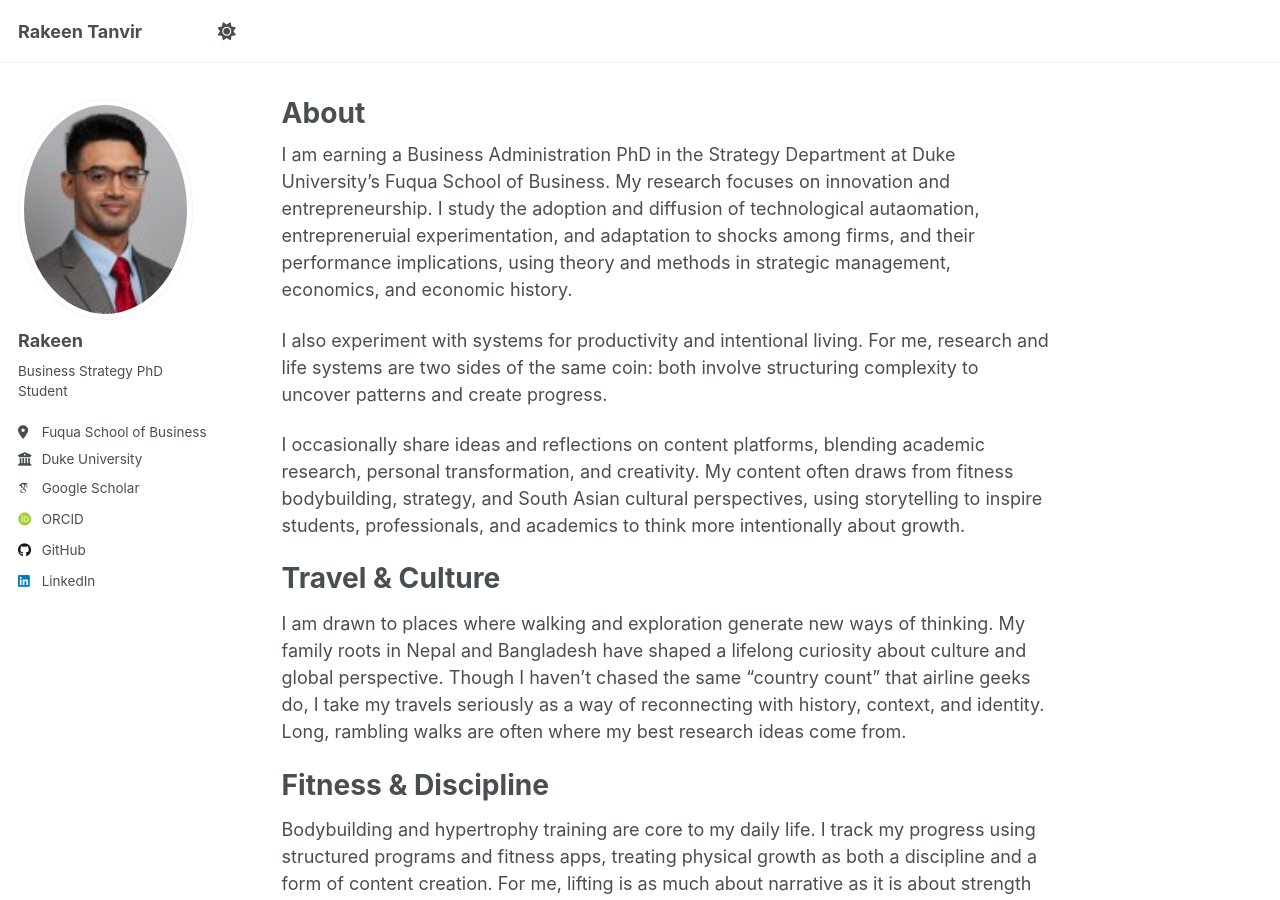
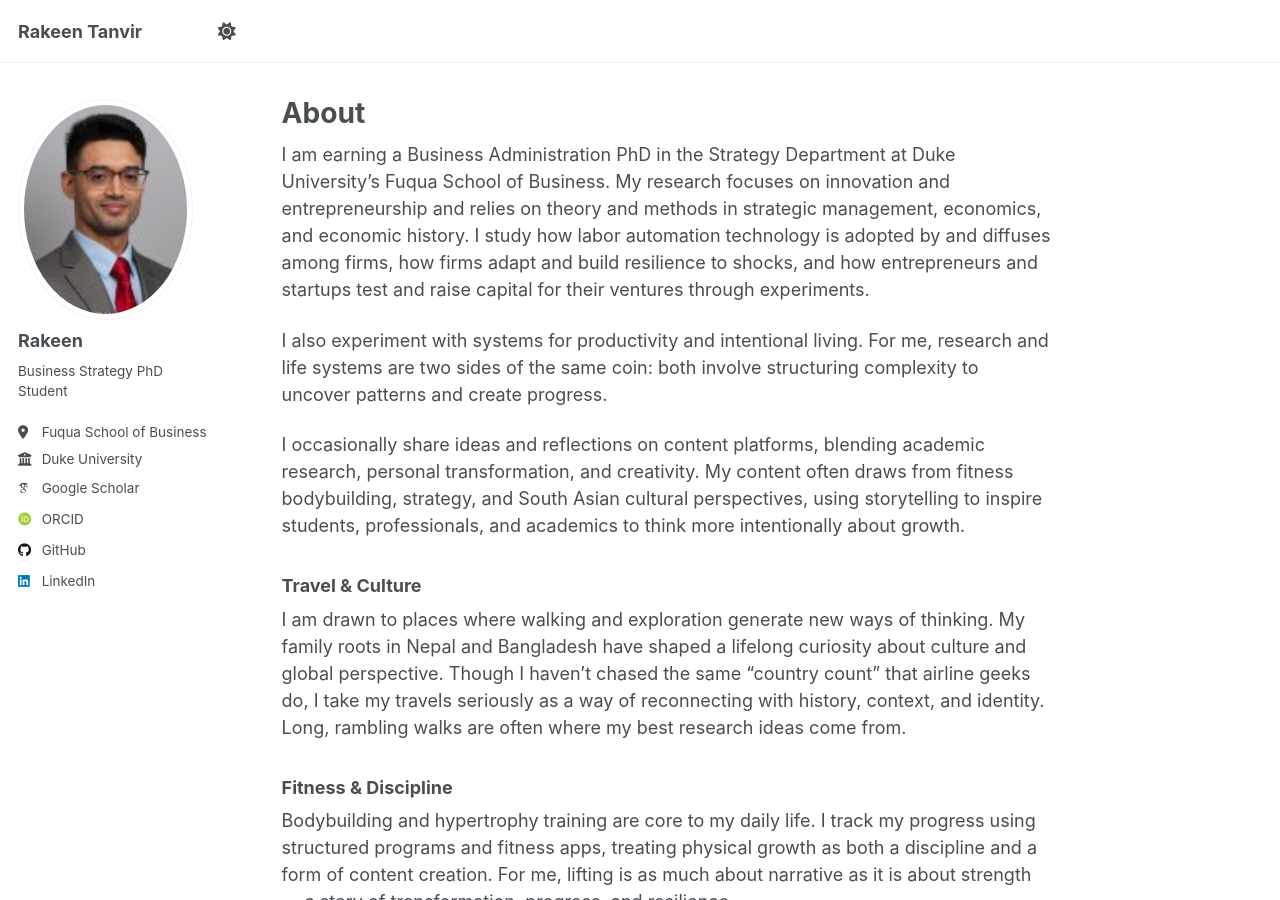
Before and after one commit to rakeentanvir/rakeentanvir.github.io, a Jekyll site: the page built from _pages/about.md, in a window 1280 px wide and 900 px high. Built offline with Jekyll 4.4.1, drawn with Linux system fonts in a browser that asks for light colours; some web fonts are replaced; a script that is not in the unit is left out.

Commit message:
Update about.md

```diff
--- a/_pages/about.md
+++ b/_pages/about.md
@@ -6,20 +6,20 @@ redirect_from:
   - /about/
   - /about.html
 ---
-I am earning a Business Administration PhD in the Strategy Department at Duke University’s Fuqua School of Business. My research focuses on innovation and entrepreneurship. I study the adoption and diffusion of technological autaomation, entrepreneruial experimentation, and adaptation to shocks among firms, and their performance implications, using theory and methods in strategic management, economics, and economic history.
+I am earning a Business Administration PhD in the Strategy Department at Duke University’s Fuqua School of Business. My research focuses on innovation and entrepreneurship and relies on theory and methods in strategic management, economics, and economic history. I study how labor automation technology is adopted by and diffuses among firms, how firms adapt and build resilience to shocks, and how entrepreneurs and startups test and raise capital for their ventures through experiments.
 
 I also experiment with systems for productivity and intentional living. For me, research and life systems are two sides of the same coin: both involve structuring complexity to uncover patterns and create progress.
 
 I occasionally share ideas and reflections on content platforms, blending academic research, personal transformation, and creativity. My content often draws from fitness bodybuilding, strategy, and South Asian cultural perspectives, using storytelling to inspire students, professionals, and academics to think more intentionally about growth.
 
-# Travel & Culture
+### Travel & Culture
 I am drawn to places where walking and exploration generate new ways of thinking. My family roots in Nepal and Bangladesh have shaped a lifelong curiosity about culture and global perspective. Though I haven’t chased the same “country count” that airline geeks do, I take my travels seriously as a way of reconnecting with history, context, and identity. Long, rambling walks are often where my best research ideas come from.
 
-# Fitness & Discipline
+### Fitness & Discipline
 Bodybuilding and hypertrophy training are core to my daily life. I track my progress using structured programs and fitness apps, treating physical growth as both a discipline and a form of content creation. For me, lifting is as much about narrative as it is about strength — a story of transformation, progress, and resilience.
 
-# Design & Systems
+### Design & Systems
 I have a fascination with order and design. This shows up in unexpected ways: whether it’s building structured datasets from historical archives or creating life dashboards for productivity. I enjoy turning chaos into a usable system, and I like thinking about design — not only visually, but structurally.
 
-# Content & Creativity
+### Content & Creativity
 I am building a layered content practice: documenting fitness, self-improvement, and research journeys through long-form blogs, vlogs, and short-form social media. By doing so, I explore how discipline, creativity, and storytelling can build bridges across audiences.
```
